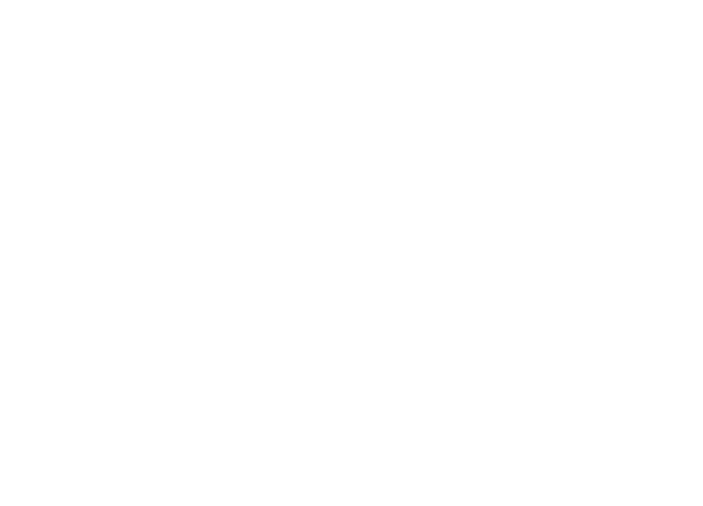
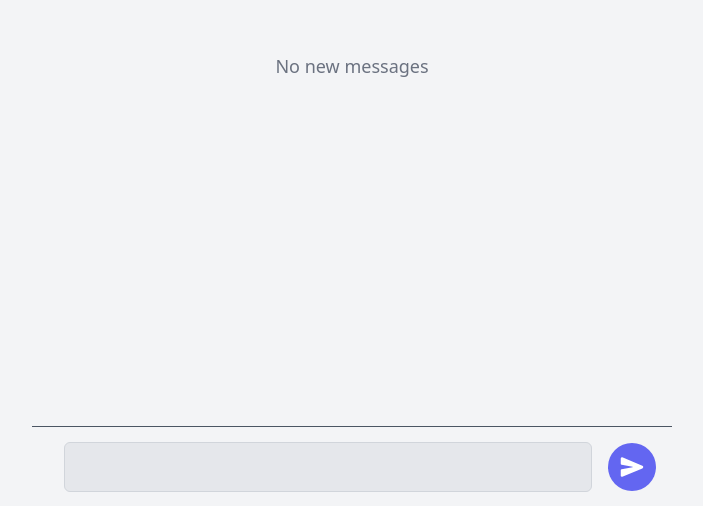
Before and after one commit to thapasusheel/docu-solver, a React (Vite) app: page /chat in a window 1280 px wide. Before the commit this address had no page. Shown: the part 294-800 px from the top of the page, without its empty margins (288-991 px from the left). Built offline with nearby package versions, Linux system fonts and the light colour scheme.

Commit message:
Create Chat UI (#3)

```diff
--- /dev/null
+++ b/src/components/Messages/Messages.tsx
@@ -0,0 +1,49 @@
+import { Message } from "@/types/Message";
+import React from "react";
+import { FaUser, FaRobot } from "react-icons/fa";
+
+interface Props {
+  messages: Message[];
+}
+
+const Messages: React.FC<Props> = ({ messages }) => {
+  if (messages.length === 0) {
+    return (
+      <div className="flex flex-col items-center justify-center h-[60vh] min-h-[90vh]">
+        <p className="text-lg text-gray-500">No new messages</p>
+      </div>
+    );
+  }
+
+  return (
+    <div className="flex flex-col w-full px-4 py-5 h-[60vh] min-h-[85vh] bg-stone-300 my-5 rounded-xl ">
+      {messages.map((message, index) => (
+        <div
+          key={index}
+          className={`flex ${
+            message.username === "User" ? "justify-end" : "justify-start"
+          } items-end gap-2`}
+        >
+          {message.username !== "User" && (
+            <div className="flex items-end">
+              <FaRobot className="text-3xl text-green-500 mr-2" />
+              <div className="max-w-lg break-words p-3 rounded-lg shadow-lg bg-gray-700 text-white">
+                <p>{message.text}</p>
+              </div>
+            </div>
+          )}
+          {message.username === "User" && (
+            <div className="flex items-end">
+              <div className="max-w-lg break-words p-3 rounded-lg shadow-md bg-indigo-800 text-white">
+                <p>{message.text}</p>
+              </div>
+              <FaUser className="text-3xl text-stone-400 ml-2" />
+            </div>
+          )}
+        </div>
+      ))}
+    </div>
+  );
+};
+
+export default Messages;
--- /dev/null
+++ b/src/components/Messages/index.ts
@@ -0,0 +1 @@
+export { default } from "./Messages";
--- /dev/null
+++ b/src/components/SendMessage/SendMessage.tsx
@@ -0,0 +1,45 @@
+import { IoSend } from "react-icons/io5";
+
+interface Props {
+  message: string;
+  sendMessage: () => void;
+  setMessage: (message: string) => void;
+}
+const SendMessage = ({ message, sendMessage, setMessage }: Props) => {
+  const handleSubmit = (e: React.FormEvent<HTMLFormElement>) => {
+    e.preventDefault();
+    sendMessage();
+  };
+
+  const handleKeyDown = (e: React.KeyboardEvent<HTMLInputElement>) => {
+    if (e.key === "Enter") {
+      e.preventDefault();
+      handleSubmit(e as unknown as React.FormEvent<HTMLFormElement>);
+    }
+  };
+  return (
+    <div className="flex justify-between items-center px-4 py-3  border-t border-gray-600 bg-transparent min-h-[10vh]">
+      <form className="flex-grow mx-4" onSubmit={handleSubmit}>
+        <input
+          className="w-full p-3 text-base placeholder-gray-500 bg-gray-200 border border-gray-300 rounded-md focus:outline-none focus:ring-2 focus:ring-gray-700 focus:border-transparent resize-none"
+          placeholder="Type your message here..."
+          value={message}
+          onChange={(e: React.ChangeEvent<HTMLInputElement>) =>
+            setMessage(e.target.value)
+          }
+          onKeyDown={handleKeyDown}
+        />
+      </form>
+      <button
+        onClick={() => {
+          sendMessage();
+        }}
+        className="p-3 bg-indigo-500 rounded-full text-white hover:bg-indigo-600 focus:outline-none focus:ring-2 focus:ring-indigo-500 focus:ring-offset-2 transition duration-150 ease-in-out"
+      >
+        <IoSend className="w-6 h-6" />
+      </button>
+    </div>
+  );
+};
+
+export default SendMessage;
--- /dev/null
+++ b/src/components/SendMessage/index.ts
@@ -0,0 +1 @@
+export {default} from './SendMessage'
--- /dev/null
+++ b/src/pages/ChatPage/ChatPage.tsx
@@ -0,0 +1,88 @@
+import Messages from "@/components/Messages";
+import SendMessage from "@/components/SendMessage";
+import Layout from "@/layout/Layout";
+import { Message } from "@/types/Message";
+import { useState, useRef, useEffect } from "react";
+
+
+
+const ChatPage = () => {
+  const [messages, setMessages] = useState<Message[]>([]);
+  const [message, setMessage] = useState<string>(" ");
+  const messagesEndRef = useRef<HTMLDivElement>(null);
+
+  useEffect(() => {
+    messagesEndRef.current?.scrollIntoView({ behavior: "smooth" });
+  }, [messages]);
+
+  const addMessage = (text: string, sender: string) => {
+    setMessages((prevMessages) => [
+      ...prevMessages,
+      { text, sender, username: sender },
+    ]);
+  };
+
+  const sendMessage = async () => {
+    const userMessage: Message = {
+      text: message,
+      sender: "User",
+      username: "User",
+    };
+
+    const loadingMessage: Message = {
+      text: "AI is thinking",
+      sender: "NewLife",
+      username: "NewLife",
+      isLoading: true,
+    };
+
+    setMessages((currentMessages: Message[]) => [
+      ...currentMessages,
+      userMessage,
+      loadingMessage,
+    ]);
+
+    /* API CALL */
+
+    const aiMessage: Message = {
+      text: "API Call is disabled",
+      sender: "DocuAI",
+      username: "DocuAI",
+    };
+
+    setMessages((currentMessages: Message[]) => {
+      return currentMessages.map((m, index) =>
+        index === currentMessages.length - 1 ? aiMessage : m
+      );
+    });
+    setMessage("");
+
+    try {
+      // API Call
+      console.log("Data added");
+    } catch (error) {
+      console.error("Error sending message:", error);
+      addMessage("Error occurred", "ai");
+    }
+  };
+
+  return (
+    <>
+      <Layout className="px-64 flex justify-center items-center bg-gray-100">
+        <div className="w-[50vw] max-w-[70vw] flex flex-col ">
+          <div className="flex-grow flex flex-col overflow-y-auto">
+            <Messages messages={messages} />
+            <div ref={messagesEndRef} />
+          </div>
+          <SendMessage
+            message={message}
+            setMessage={setMessage}
+            sendMessage={sendMessage}
+          />
+        </div>
+      </Layout>
+    </>
+  );
+};
+
+export default ChatPage;
--- a/src/routes/AppRoutes.tsx
+++ b/src/routes/AppRoutes.tsx
@@ -3,6 +3,7 @@ import LandingPage from "../pages/LandingPage";
 
 import AuthorPage from "@/pages/AuthorPage";
 import UploadFiles from "@/pages/UploadFiles";
+import ChatPage from "@/pages/ChatPage/ChatPage";
 
 const AppRoutes = () => {
   return (
@@ -11,6 +12,7 @@ const AppRoutes = () => {
         <Route path="/" element={<LandingPage />} />
         <Route path="/author" element={<AuthorPage />} />
         <Route path="/upload-files" element={<UploadFiles />} />
+        <Route path="/chat" element={<ChatPage />} />
       </Routes>
     </Router>
   );
--- /dev/null
+++ b/src/types/Message.ts
@@ -0,0 +1,6 @@
+export interface Message {
+  text: string;
+  sender: string;
+  username: string;
+  isLoading?: boolean; // Optional property to handle loading state
+}
```
Also changed, not shown: src/pages/ChatPage/index.ts (added).
